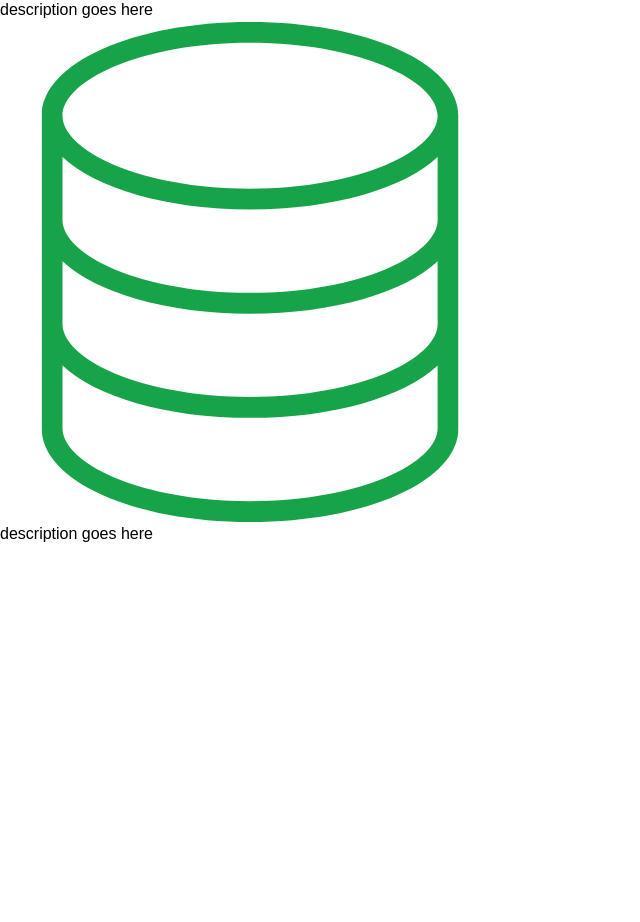
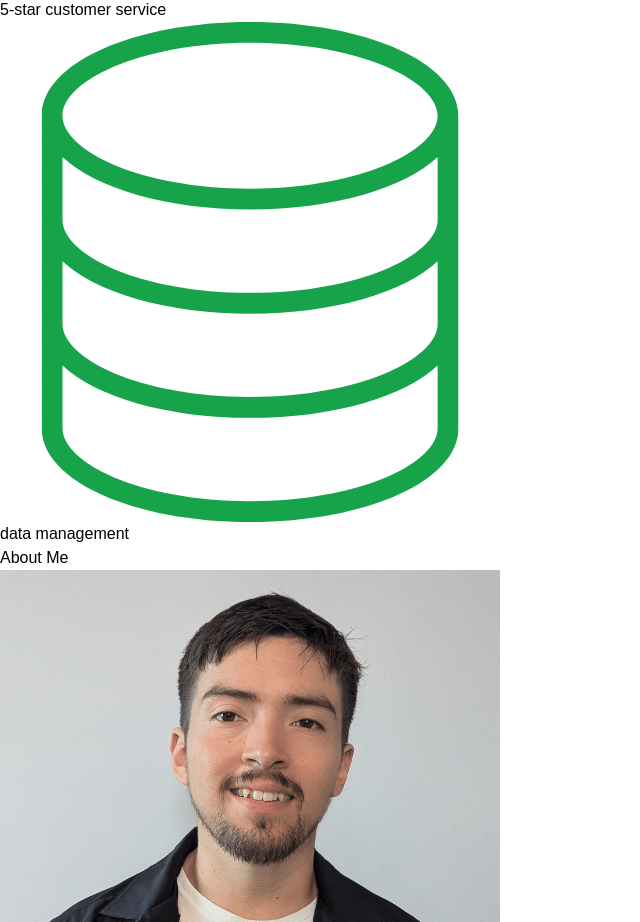
Before and after one commit to GabrielJDavila/TheWebArtificerPortfolio, a Next.js app: page / in a window 1280 px wide. Shown: the part 4730-5652 px from the top of the page, without its empty margins (0-640 px from the left). Before the commit the page ends 5276 px from the top, so only its background shows below. Built offline with nearby package versions, Linux system fonts and the light colour scheme; a web font is replaced by a local one.

Commit message:
Added about.tsx file

```diff
--- a/src/app/page.tsx
+++ b/src/app/page.tsx
@@ -1,9 +1,11 @@
 import Image from "next/image";
-import HomeUi from "./ui/home";
+import HomeUi from "./ui/homepageui/home";
+import AboutUi from "./ui/homepageui/about";
 export default function Page() {
   return (
-    <main className="flex justify-center items-center text-center py-24">
+    <main className="flex flex-col justify-center items-center text-center gap-20 py-24">
       <HomeUi />
+      <AboutUi />
     </main>
   );
 }
--- a/src/app/ui/home.tsx
+++ /dev/null
@@ -1,48 +0,0 @@
-"use client"
-import { useEffect, useState } from "react"
-import LogoColorMode from "./logocolormode"
-import { useColorTheme } from "../lib/ColorModeContext"
-import Link from "next/link"
-
-export default function HomeUi() {
-   const {colorTheme, setColorTheme} = useColorTheme()
-   console.log(colorTheme)
-    return (
-        <main className="flex flex-col gap-28">
-            <LogoColorMode />
-            {/* {colorTheme ?
-                <img src="/twalightmodelogo.png" className="w-10"/> :
-                <img src="/twadarkmodelogo.png" className="w-10"/>
-            } */}
-
-            <div className="flex flex-col gap-8 px-8">
-                <h1 className="text-3xl font-bold">Craftsman of code, creating stunning and performative websites.</h1>
-                <p>I'm Gabriel, I'm a former fitness coach turned web developer. I use my skills to create stunning websites and helpful applications for small businesses.</p>
-                <Link href="#" className="bg-green-600 w-24 m-auto p-2 rounded-full hover:bg-sky-600">see my work</Link>
-            </div>
-            <section className="flex flex-col bg-zinc-800 w-full text-center justify-center p-4">
-                {/* <div className="absolute -top-12 bg-zinc-800 w-full h-32 skew-y-6 z-0"></div> */}
-                <h2 className="z-20 my-4">Elevate Your Business with responsive websites.</h2>
-                <div className="flex flex-row flex-wrap gap-12 justify-center items-center">
-                    <div>
-                        <img src="/WA_logos_1.png"/>
-                        <p>description goes here</p>
-                    </div>
-                    <div>
-                        <img src="/WA_logos_2.png"/>
-                        <p>description goes here</p>
-                    </div>
-                    <div>
-                        <img src="/WA_logos_3.png"/>
-                        <p>description goes here</p>
-                    </div>
-                    <div>
-                        <img src="/WA_logos_4.png"/>
-                        <p>description goes here</p>
-                    </div>
-
-                </div>
-            </section>
-        </main>
-    )
-}
--- /dev/null
+++ b/src/app/ui/homepageui/about.tsx
@@ -0,0 +1,20 @@
+"use client"
+import { useEffect, useState } from "react"
+import LogoColorMode from "../logocolormode"
+import { useColorTheme } from "../../lib/ColorModeContext"
+import Link from "next/link"
+
+export default function HomeUi() {
+   const {colorTheme, setColorTheme} = useColorTheme()
+   console.log(colorTheme)
+    return (
+        <section className="flex flex-col gap-12">
+            <h2 className="my-4 text-xl">About Me</h2>
+            <img
+                src="blackshirtvv1.png"
+                alt="picture of Gabriel Davila, wearing a black collared shirt against a beige background."
+                className="flex flex-col w-1/2 text-center justify-center items-center m-auto rounded-full"
+            />
+        </section>
+    )
+}
--- /dev/null
+++ b/src/app/ui/homepageui/home.tsx
@@ -0,0 +1,48 @@
+"use client"
+import { useEffect, useState } from "react"
+import LogoColorMode from "../logocolormode"
+import { useColorTheme } from "../../lib/ColorModeContext"
+import Link from "next/link"
+
+export default function HomeUi() {
+   const {colorTheme, setColorTheme} = useColorTheme()
+   console.log(colorTheme)
+    return (
+        <main className="flex flex-col gap-28">
+            <LogoColorMode />
+            {/* {colorTheme ?
+                <img src="/twalightmodelogo.png" className="w-10"/> :
+                <img src="/twadarkmodelogo.png" className="w-10"/>
+            } */}
+
+            <div className="flex flex-col gap-8 px-8">
+                <h1 className="text-3xl font-bold">Craftsman of code, creating stunning and performative websites.</h1>
+                <p>I'm Gabriel, I'm a former fitness coach turned web developer. I use my skills to create stunning websites and helpful applications for small businesses.</p>
+                <Link href="#" className="bg-green-600 w-24 m-auto p-2 rounded-full hover:bg-sky-600">see my work</Link>
+            </div>
+            <section className="flex flex-col w-full text-center justify-center px-4 py-8">
+                {/* <div className="absolute -top-12 bg-zinc-800 w-full h-32 skew-y-6 z-0"></div> */}
+                <h2 className="z-20 my-4 text-xl">Elevate Your Business with responsive websites.</h2>
+                <div className="flex flex-row flex-wrap gap-20 justify-center items-center mt-8">
+                    <div className="flex flex-col justify-center gap-4 items-center text-center dark:bg-zinc-800 px-4 py-8 rounded-3xl">
+                        <img src="/WA_logos_1.png" className="w-1/2"/>
+                        <p>Optimized websites</p>
+                    </div>
+                    <div className="flex flex-col justify-center gap-4 items-center text-center dark:bg-zinc-800 px-4 py-8 rounded-3xl">
+                        <img src="/WA_logos_2.png" className="w-1/2"/>
+                        <p>Hand-crafted design</p>
+                    </div>
+                    <div className="flex flex-col justify-center gap-4 items-center text-center dark:bg-zinc-800 px-4 py-8 rounded-3xl">
+                        <img src="/WA_logos_3.png" className="w-1/2"/>
+                        <p>5-star customer service</p>
+                    </div>
+                    <div className="flex flex-col justify-center gap-4 items-center text-center dark:bg-zinc-800 px-4 py-8 rounded-3xl">
+                        <img src="/WA_logos_4.png" className="w-1/2"/>
+                        <p>data management</p>
+                    </div>
+
+                </div>
+            </section>
+        </main>
+    )
+}
```
